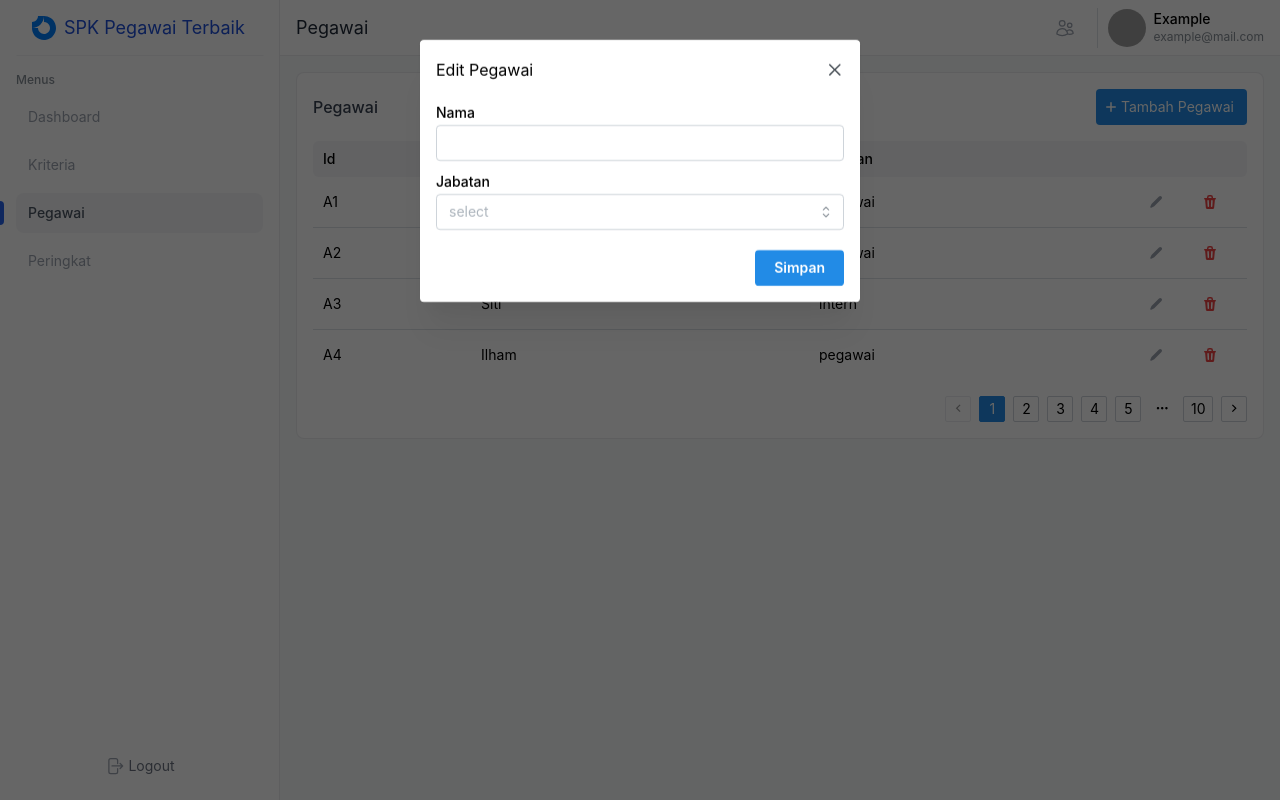
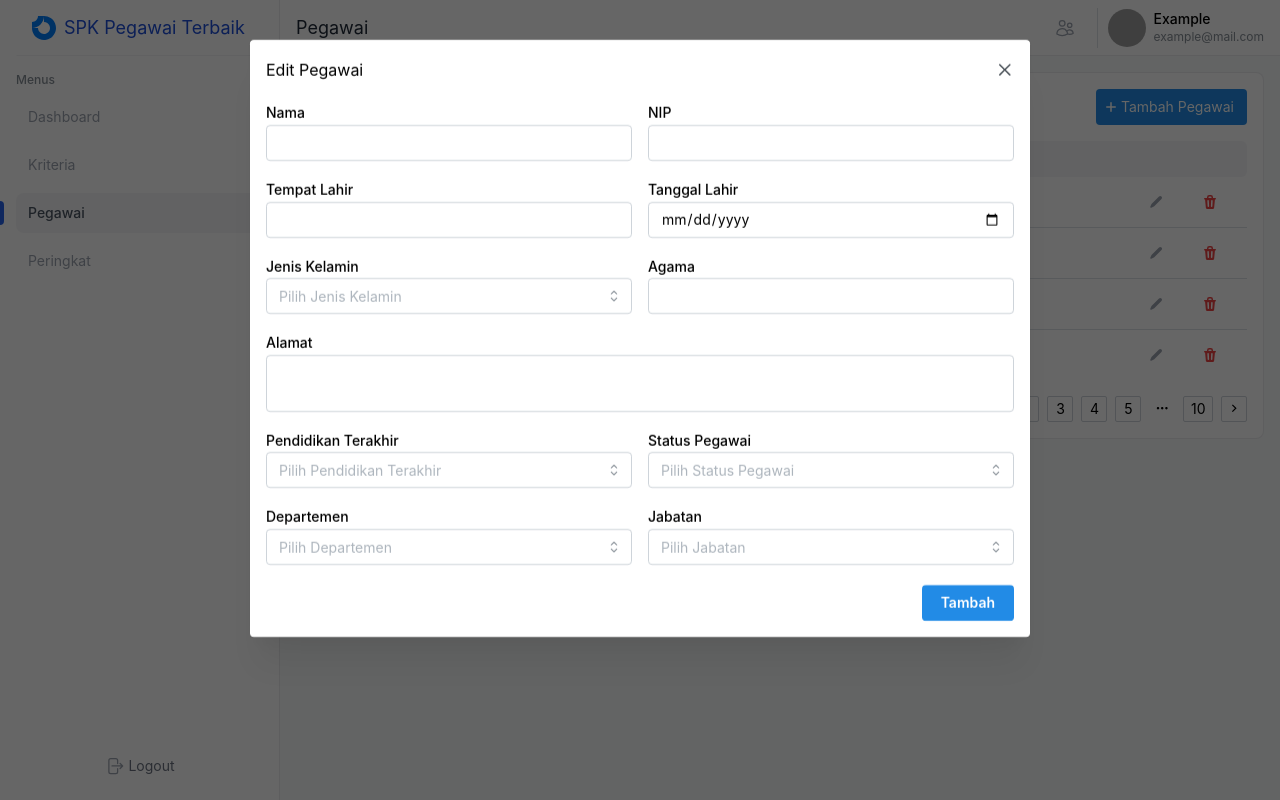
Before and after one commit to mmulyana/spk-frontend, a React (Vite) app: page /dashboard/employee in a window 1280 px wide. Both pictures are taken after a click on the button 1156 px from the left and 201 px from the top of the page. Built offline with nearby package versions, Linux system fonts and the light colour scheme; grey boxes are pictures that could not be loaded.

Commit message:
feat: new modal employee

```diff
--- a/src/routes/dashboard/employee/index.jsx
+++ b/src/routes/dashboard/employee/index.jsx
@@ -7,6 +7,7 @@ import {
   Pagination,
   Select,
   Table,
+  Textarea,
   TextInput,
 } from '@mantine/core'
 import { useMemo, useState } from 'react'
@@ -50,17 +51,61 @@ export default function Page() {
     []
   )
 
+  const onDeleteModal = (onClose) => {
+    onClose?.()
+    setTimeout(() => setModalState('add'), 500)
+  }
+
   const modalOpenConfig = {
     add: {
       component: (
-        <form>
-          <TextInput label='Nama' />
+        <form className='w-full'>
+          <Flex gap={16} w='100%'>
+            <TextInput w='50%' label='Nama' />
+            <TextInput w='50%' label='NIP' />
+          </Flex>
+          <Flex gap={16} w='100%' mt={16}>
+            <TextInput w='50%' label='Tempat Lahir' />
+            <TextInput w='50%' label='Tanggal Lahir' type='date' />
+          </Flex>
+          <Flex gap={16} w='100%' mt={16}>
             <Select
-            mt={8}
+              w='50%'
+              label='Jenis Kelamin'
+              placeholder='Pilih Jenis Kelamin'
+              data={['Laki-laki', 'perempuan']}
+            />
+            <TextInput w='50%' label='Agama' />
+          </Flex>
+          <Textarea mt={16} label='Alamat' />
+          <Flex gap={16} w='100%' mt={16}>
+            <Select
+              w='50%'
+              label='Pendidikan Terakhir'
+              placeholder='Pilih Pendidikan Terakhir'
+              data={['SMP', 'SMA', 'D1', 'D2', 'D3', 'D4', 'S1', 'S2', 'S3']}
+            />
+            <Select
+              w='50%'
+              label='Status Pegawai'
+              placeholder='Pilih Status Pegawai'
+              data={['Tetap', 'Kontrak']}
+            />
+          </Flex>
+          <Flex gap={16} w='100%' mt={16}>
+            <Select
+              w='50%'
+              label='Departemen'
+              placeholder='Pilih Departemen'
+              data={['Produksi', 'Keuangan', 'Marketing', 'Sales']}
+            />
+            <Select
+              w='50%'
               label='Jabatan'
-            placeholder='select'
-            data={['Pegawai', 'Intern', 'Supervisor']}
+              placeholder='Pilih Jabatan'
+              data={['Intern', 'Pegawai', 'Supervisor']}
             />
+          </Flex>
           <Button
             mt={20}
             display='block'
@@ -73,40 +118,46 @@ export default function Page() {
         </form>
       ),
       title: 'Tambah Pegawai',
+      size: 'xl',
     },
     afterAdd: {
       component: (
         <div>
           <p className='text-lg text-center'>Buat Penilaian Pegawai Baru</p>
-          <div className='flex gap-2 items-center mt-2 justify-center'>
+          <Flex gap={16} w='100%' mt={24}>
             <Button
-              display='block'
+              w='50%'
               size='sm'
               variant='default'
               onClick={() => setModalState('add')}
             >
               Tambah Pegawai Baru
             </Button>
-            <Button
-              display='block'
-              size='sm'
-              onClick={() => setModalState('mark')}
-            >
+            <Button w='50%' size='sm' onClick={() => setModalState('mark')}>
               Buat Penilaian
             </Button>
-          </div>
+          </Flex>
         </div>
       ),
-      title: 'Pegawai Berhasil Ditambah',
+      title: '',
+      size: 'sm',
     },
     mark: {
       component: (
         <div>
           <p>Penilaian Pegawai</p>
-          <Button onClick={closeAdd}>Selesai</Button>
+          <Button
+            onClick={() => {
+              closeAdd()
+              setModalState('add')
+            }}
+          >
+            Selesai
+          </Button>
         </div>
       ),
       title: 'Penilaian Pegawai',
+      size: 'xl',
     },
   }
 
@@ -193,17 +244,62 @@ export default function Page() {
         </div>
       </DashboardLayout>
 
-      <Modal opened={openedEdit} onClose={handleClose} title='Edit Pegawai'>
-        <form>
-          <TextInput label='Nama' />
+      <Modal opened={openedEdit} onClose={handleClose} title='Edit Pegawai' size='xl'>
+        <form className='w-full'>
+          <Flex gap={16} w='100%'>
+            <TextInput w='50%' label='Nama' />
+            <TextInput w='50%' label='NIP' />
+          </Flex>
+          <Flex gap={16} w='100%' mt={16}>
+            <TextInput w='50%' label='Tempat Lahir' />
+            <TextInput w='50%' label='Tanggal Lahir' type='date' />
+          </Flex>
+          <Flex gap={16} w='100%' mt={16}>
             <Select
-            mt={8}
+              w='50%'
+              label='Jenis Kelamin'
+              placeholder='Pilih Jenis Kelamin'
+              data={['Laki-laki', 'perempuan']}
+            />
+            <TextInput w='50%' label='Agama' />
+          </Flex>
+          <Textarea mt={16} label='Alamat' />
+          <Flex gap={16} w='100%' mt={16}>
+            <Select
+              w='50%'
+              label='Pendidikan Terakhir'
+              placeholder='Pilih Pendidikan Terakhir'
+              data={['SMP', 'SMA', 'D1', 'D2', 'D3', 'D4', 'S1', 'S2', 'S3']}
+            />
+            <Select
+              w='50%'
+              label='Status Pegawai'
+              placeholder='Pilih Status Pegawai'
+              data={['Tetap', 'Kontrak']}
+            />
+          </Flex>
+          <Flex gap={16} w='100%' mt={16}>
+            <Select
+              w='50%'
+              label='Departemen'
+              placeholder='Pilih Departemen'
+              data={['Produksi', 'Keuangan', 'Marketing', 'Sales']}
+            />
+            <Select
+              w='50%'
               label='Jabatan'
-            placeholder='select'
-            data={['Pegawai', 'Intern', 'Supervisor']}
+              placeholder='Pilih Jabatan'
+              data={['Intern', 'Pegawai', 'Supervisor']}
             />
-          <Button mt={20} display='block' size='sm' ml='auto'>
-            Simpan
+          </Flex>
+          <Button
+            mt={20}
+            display='block'
+            size='sm'
+            ml='auto'
+            onClick={() => setModalState('afterAdd')}
+          >
+            Tambah
           </Button>
         </form>
       </Modal>
@@ -221,8 +317,9 @@ export default function Page() {
 
       <Modal
         opened={openedAdd}
-        onClose={handleClose}
+        onClose={() => onDeleteModal(closeAdd)}
         title={modalOpenConfig[modalState].title}
+        size={modalOpenConfig[modalState].size}
       >
         {modalOpenConfig[modalState].component}
       </Modal>
```
Lines whose indentation alone changed are shown as unchanged.
